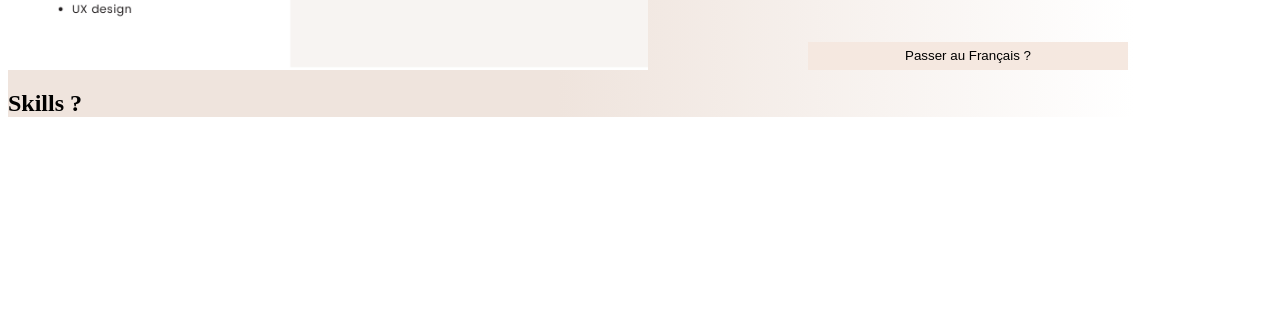
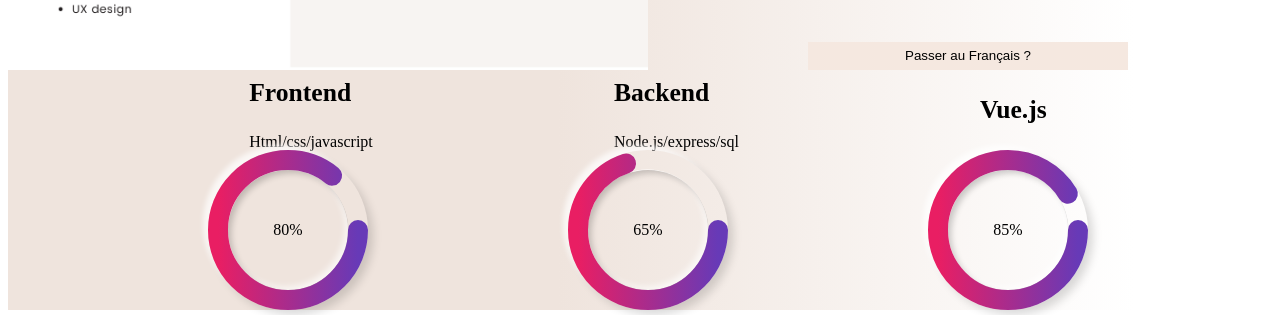
Before and after one commit to Moussashi/Portfolio, a Vue app in the folder portfolio-pro/: page /portfolio/resume in a window 1280 px wide. Shown: the part 1203-1518 px from the top of the page. Before the commit the page ends 1340 px from the top, so only its background shows below. Built offline with nearby package versions, Linux system fonts and the light colour scheme.

Commit message:
skillsAdition

```diff
--- a/portfolio-pro/src/App.vue
+++ b/portfolio-pro/src/App.vue
@@ -1,4 +1,5 @@
 <template>
+<!--  -->
   <div class="content">
       <router-view v-slot="{ Component, route }">
           <transition name="fade" mode="out-in">
@@ -21,9 +22,9 @@
   -webkit-font-smoothing: antialiased;
   -moz-osx-font-smoothing: grayscale;
   color: #2c3e50;
-  margin-top: 5%;
   font-family: 'Courier New', Courier, monospace;
-}  .fade-enter-from {
+}
+  .fade-enter-from {
     opacity: 0;
     transform: translateX(100px);
   }
--- a/portfolio-pro/src/components/Contact.vue
+++ b/portfolio-pro/src/components/Contact.vue
@@ -11,7 +11,7 @@
     </div>
 
     <section id="contact">
-        <Form action="https://formsubmit.co/sy.moussa04@gmail.com" method="POST">
+        <Form action="https://formsubmit.co/s4c4c1af5e6570c4d4520dbc52ce9bde2" method="POST">
             <label for="Name">Your Name</label>
             <input type="text" name="name" required>
 
@@ -23,7 +23,8 @@
 
             <button type="submit" @click="submitMail"> Let's Talk </button>
         </Form>
-        <!--<img src="../../public/map.png" alt="map of reunion island"> -->
+
+        <!-- THE LEAFLET MAP -->
 
             <custom-map id="map"></custom-map>
     </section>
--- a/portfolio-pro/src/components/Resume.vue
+++ b/portfolio-pro/src/components/Resume.vue
@@ -24,11 +24,11 @@
             <img class="CV" src="../../public/CVpro.png" alt="CV developpeur front-end Moussa Sy">
             <section id="description">
                 <div v-if="!english">
-                    <p>Développeur Front-end de Paris, résidant à l’ile de la Reunion. Ancien photographe professionnel, créer du contenu attractif est une passion et trouver des moyens d’être plus productif chaque jours est une mission. Choisir une personne qui a trouvé sa voie n’est jamais un mauvais choix.</p>
+                    <p>Développeur Front-end de Paris, résidant à l’ile de la Reunion. En tant qu'ancien photographe professionnel, créer du contenu attractif est une passion et trouver des moyens d’être plus productif chaque jours est une mission. Choisir une personne qui a trouvé sa voie n’est jamais un mauvais choix.</p>
                 </div>
 
                 <div v-else>
-                    <p>Front-end developper from Paris, currently living in Reunion island. Former professionnal photographer, creating attractive content is a passion and finding ways to be more productive everyday is a mission. Choosing someone who found his way is never a bad choice.</p>
+                    <p>Front-end developper from Paris, currently living in Reunion island. As a former professionnal photographer, creating attractive content is a passion and finding ways to be more productive everyday is a mission. Choosing someone who found his way is never a bad choice.</p>
                 </div>
 
                 <h3>interests</h3>
@@ -42,10 +42,73 @@
             </section>
         </div>
 
-        <section id="skills">
-                <h2>Skills ?</h2>
+        <section id="skillName">
+            <div class="nameS">
+                <h3>Frontend</h3>
+                <p>Html/css/javascript</p>
+            </div>
+            <div class="nameS">
+                <h3>Backend</h3>
+                <p>Node.js/express/sql</p>
+            </div>
+            <div class="nameS">
+                <h3>Vue.js</h3>
+            </div>
         </section>
 
+        <section id="Skills">
+                <div class="skill">
+                    <div class="outer">
+                        <div class="inner">
+                            <div id="number"> {{ number.frontend }} </div>
+                        </div>
+                    </div>
+                    <svg xmlns="http://www.w3.org/2000/svg"  class="circle1" version="1.1" width="160px" height="160px">
+                        <defs>
+                            <linearGradient id="GradientColor">
+                            <stop offset="0%" stop-color="#e91e63" />
+                            <stop offset="100%" stop-color="#673ab7" />
+                            </linearGradient>
+                        </defs>
+                        <circle cx="80" cy="80" r="70" stroke-linecap="round" />
+                    </svg>
+                </div>
+
+                <div class="skill">
+                    <div class="outer">
+                        <div class="inner">
+                            <div id="number"> {{ number.backend }} </div>
+                        </div>
+                    </div>
+                    <svg xmlns="http://www.w3.org/2000/svg"  class="circle2" version="1.1" width="160px" height="160px">
+                        <defs>
+                            <linearGradient id="GradientColor">
+                            <stop offset="0%" stop-color="#e91e63" />
+                            <stop offset="100%" stop-color="#673ab7" />
+                            </linearGradient>
+                        </defs>
+                        <circle cx="80" cy="80" r="70" stroke-linecap="round" />
+                    </svg>
+                </div>
+
+                <div class="skill">
+                    <div class="outer">
+                        <div class="inner">
+                            <div id="number"> {{ number.vue }} </div>
+                        </div>
+                    </div>
+                    <svg xmlns="http://www.w3.org/2000/svg"  class="circle3" version="1.1" width="160px" height="160px">
+                        <defs>
+                            <linearGradient id="GradientColor">
+                            <stop offset="0%" stop-color="#e91e63" />
+                            <stop offset="100%" stop-color="#673ab7" />
+                            </linearGradient>
+                        </defs>
+                        <circle cx="80" cy="80" r="70" stroke-linecap="round" />
+                    </svg>
+                </div>
+
+        </section>
     </div>
 
 </template>
@@ -65,8 +128,13 @@
                 home: 'Home',
                 work: 'Work',
                 resume: 'Resume',
-                contact: 'Contact'
-            }
+                contact: 'Contact',
+            },
+            number: {
+                    frontend: null,
+                    backend: null,
+                    vue: null,
+                }
         }
     },
     methods: {
@@ -78,7 +146,45 @@
             } else {
                 this.language = 'Switch to English'
             }
+        },
+        displayNumber() {
+            let counterFront = 0;
+            let counterBack = 0;
+            let counterVue = 0;
+
+            //Frontend
+            setInterval(() => {
+                if (counterFront == 80) {
+                    clearInterval()
+                } else {
+                    counterFront++
+                    this.number.frontend = counterFront + '%'
+                }
+            }, 25)
+
+            //Backend
+            setInterval(() => {
+                if (counterBack == 65) {
+                    clearInterval()
+                } else {
+                    counterBack++
+                    this.number.backend = counterBack + '%'
+                }
+            }, 30)
+
+            //vue.js
+            setInterval(() => {
+                if (counterVue == 85) {
+                    clearInterval()
+                } else {
+                    counterVue++
+                    this.number.vue = counterVue + '%'
+                }
+            }, 23)
         }
+    },
+    mounted() {
+       this.displayNumber()
     }
 }
 </script>
@@ -166,6 +272,99 @@
     animation: letters 0.5s forwards;
 }
 
+/**************************
+********skills*************
+****************************/
+
+#Skills {
+    display: flex;
+    flex-direction: row;
+    align-items: center;
+    justify-content: space-evenly;
+    width: 100vw;
+    height: 20vh;
+}
+#skillName {
+    display: flex;
+    flex-direction: row;
+    align-items: center;
+    justify-content: space-evenly;
+    width: 100vw;
+    height: 10vh;
+}
+
+.skill {
+    width: 160px;
+    height: 160px;
+    display: flex;
+    justify-content: center;
+    align-items: center;
+}
+.outer {
+    width: 160px;
+    height: 160px;
+    border-radius: 50%;
+    display: flex;
+    justify-content: center;
+    align-items: center;
+    box-shadow: 6px 6px 10px -1px rgba(0,0,0,0.15),
+                -6px -6px 5px -1px rgba(255,255,255,0.7);
+}
+.inner {
+    display: flex;
+    justify-content: center;
+    align-items: center;
+    width: 120px;
+    height: 120px;
+    border-radius: 50%;
+    box-shadow: inset 4px 4px 6px -1px rgba(0,0,0,0.2),
+                inset -4px -4px 6px -1px rgba(255,255,255,0.7),
+                -0.5px -0.5px 0px rgba(255,255,255,1),
+                0.5px 0.5px 0px rgba(0,0,0,0.15),
+                0px 12px 10px -10px rgba(0,0,0,0.05);
+
+}
+#number {
+    font-weight: 500px;
+}
+circle {
+    fill: none;
+    stroke: url(#GradientColor);
+    stroke-width: 20px;
+    stroke-dasharray: 472;
+    stroke-dashoffset: 472; /*makes a part hidden*/
+    animation: skillAnim 2s linear forwards;
+}
+.circle1 circle {
+    animation: skillAnim 2s linear forwards;
+}
+.circle2 circle {
+    animation: skillAnim2 2s linear forwards;
+}
+.circle3 circle {
+    animation: skillAnim3 2s linear forwards;
+}
+svg {
+    position: absolute;
+}
+
+@keyframes skillAnim {
+    100% {
+        stroke-dashoffset: 95;
+    }
+}
+@keyframes skillAnim2 {
+    100% {
+        stroke-dashoffset: 165;
+    }
+}
+@keyframes skillAnim3 {
+    100% {
+        stroke-dashoffset: 71;
+    }
+}
+
+
 /************************************
 ************* Animations ************
 *************************************/
```
